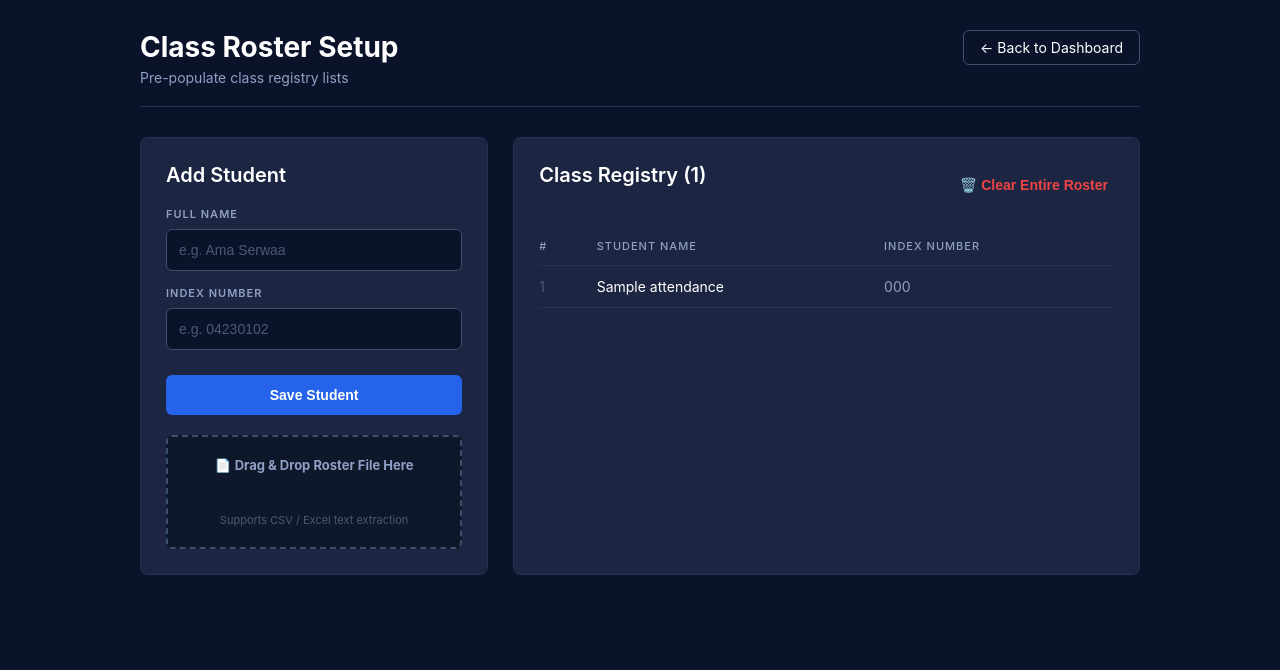
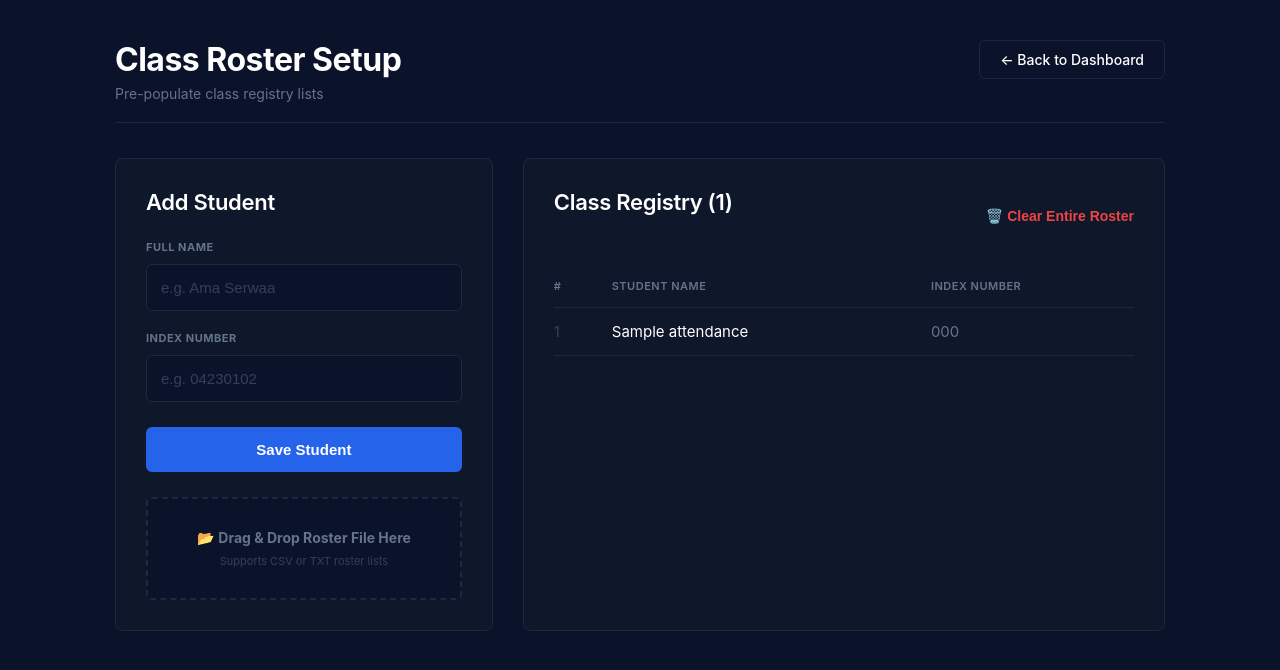
Before and after one commit to VhastyA/ktu-attendance-app, a Flask app: page /lecturer/dashboard in a window 1280 px wide. Shown: the top 670 px of the page. Run offline with Flask 3, Linux system fonts and the light colour scheme; the visitor is signed in with stand-in values (Sample User, id 1); tables that the repository leaves empty hold one stand-in row (values such as "Sample post").

Commit message:
Update view.html

```diff
--- a/templates/view.html
+++ b/templates/view.html
@@ -3,132 +3,136 @@
 <head>
     <meta charset="UTF-8">
     <meta name="viewport" content="width=device-width, initial-scale=1.0">
-    <title>Class Roster Setup - KTU</title>
+    <title>Class Roster Setup</title>
     <style>
         body {
             background-color: #0b132b;
             color: #ffffff;
             font-family: -apple-system, BlinkMacSystemFont, "Segoe UI", Roboto, Helvetica, Arial, sans-serif;
             margin: 0;
-            padding: 30px;
+            padding: 40px 30px;
         }
         .container {
-            max-width: 1000px;
+            max-width: 1050px;
             margin: 0 auto;
         }
         .header-section {
             display: flex;
             justify-content: space-between;
             align-items: flex-start;
-            border-bottom: 1px solid #223354;
+            border-bottom: 1px solid #1c2541;
             padding-bottom: 20px;
-            margin-bottom: 30px;
+            margin-bottom: 35px;
         }
         h1 {
             margin: 0;
-            font-size: 28px;
+            font-size: 32px;
             font-weight: 700;
+            letter-spacing: -0.5px;
         }
         .subtitle {
-            color: #8fa0c4;
-            margin: 5px 0 0 0;
+            color: #64748b;
+            margin: 6px 0 0 0;
             font-size: 14px;
         }
         .btn-back {
             background: transparent;
             color: #ffffff;
-            border: 1px solid #3a506b;
-            padding: 8px 16px;
+            border: 1px solid #1c2541;
+            padding: 10px 20px;
             border-radius: 6px;
             text-decoration: none;
             font-size: 14px;
-            cursor: pointer;
+            font-weight: 500;
+            transition: background 0.2s;
         }
         .btn-back:hover {
             background: #1c2541;
         }
         .main-layout {
             display: grid;
-            grid-template-columns: 1fr 1.8fr;
-            gap: 25px;
+            grid-template-columns: 1fr 1.7fr;
+            gap: 30px;
         }
         .card {
-            background-color: #1c2541;
-            border: 1px solid #223354;
+            background-color: #0f172a;
+            border: 1px solid #1e293b;
             border-radius: 8px;
-            padding: 25px;
+            padding: 30px;
         }
         .card h2 {
             margin-top: 0;
-            margin-bottom: 20px;
-            font-size: 20px;
+            margin-bottom: 25px;
+            font-size: 22px;
             font-weight: 600;
+            letter-spacing: -0.3px;
         }
         .form-group {
-            margin-bottom: 15px;
+            margin-bottom: 20px;
         }
         label {
             display: block;
             text-transform: uppercase;
             font-size: 11px;
-            letter-spacing: 1px;
-            color: #8fa0c4;
-            margin-bottom: 8px;
-            font-weight: 600;
+            letter-spacing: 0.5px;
+            color: #64748b;
+            margin-bottom: 10px;
+            font-weight: 700;
         }
         .input-control {
             width: 100%;
             background-color: #0b132b;
-            border: 1px solid #3a506b;
+            border: 1px solid #1e293b;
             border-radius: 6px;
-            padding: 12px;
+            padding: 14px;
             color: #ffffff;
-            font-size: 14px;
+            font-size: 15px;
             box-sizing: border-box;
         }
         .input-control::placeholder {
-            color: #485b75;
+            color: #334155;
         }
         .btn-submit {
             width: 100%;
             background-color: #2563eb;
             color: white;
             border: none;
-            padding: 12px;
+            padding: 14px;
             border-radius: 6px;
             font-weight: 600;
             cursor: pointer;
-            font-size: 14px;
-            margin-top: 10px;
+            font-size: 15px;
+            margin-top: 5px;
+            transition: background 0.2s;
         }
         .btn-submit:hover {
             background-color: #1d4ed8;
         }
-        /* Drag and Drop Styling */
+        /* Drag and Drop Zone Area */
         .drop-zone {
-            border: 2px dashed #3a506b;
+            border: 2px dashed #1e293b;
             border-radius: 6px;
-            padding: 20px;
+            padding: 30px 20px;
             text-align: center;
-            background-color: #0f172a;
+            background-color: #0b132b;
             cursor: pointer;
-            margin-top: 20px;
-            transition: border-color 0.2s;
+            margin-top: 25px;
+            transition: border-color 0.2s, background-color 0.2s;
         }
         .drop-zone:hover, .drop-zone.dragover {
             border-color: #2563eb;
-            background-color: #132247;
+            background-color: #0f172a;
         }
         .drop-zone p {
             margin: 0;
-            font-size: 13px;
-            color: #8fa0c4;
+            font-size: 14px;
+            color: #64748b;
         }
         .registry-header {
             display: flex;
             justify-content: space-between;
             align-items: center;
-            margin-bottom: 20px;
+            margin-bottom: 25px;
         }
         .btn-clear {
             background: transparent;
@@ -137,9 +141,10 @@
             cursor: pointer;
             font-weight: 600;
             font-size: 14px;
-            display: flex;
-            align-items: center;
-            gap: 5px;
+            padding: 0;
+        }
+        .btn-clear:hover {
+            text-decoration: underline;
         }
         table {
             width: 100%;
@@ -147,26 +152,26 @@
         }
         th, td {
             text-align: left;
-            padding: 12px 0;
-            border-bottom: 1px solid #223354;
+            padding: 14px 0;
+            border-bottom: 1px solid #1e293b;
+            font-size: 15px;
+        }
+        th {
+            color: #64748b;
+            font-weight: 600;
+            text-transform: uppercase;
+            font-size: 11px;
+            letter-spacing: 0.5px;
+        }
+        .empty-message {
+            color: #64748b;
+            padding: 40px 0;
+            text-align: center;
             font-size: 14px;
         }
-        th {
-            color: #8fa0c4;
-            font-weight: 500;
-            text-transform: uppercase;
-            font-size: 11px;
-            letter-spacing: 1px;
-        }
-        .empty-message {
-            color: #8fa0c4;
-            padding: 30px 0;
-            text-align: center;
-        }
-        /* Login Screen Overlay */
         .login-box {
-            max-width: 360px;
-            margin: 120px auto;
+            max-width: 380px;
+            margin: 140px auto;
             text-align: center;
         }
     </style>
@@ -175,8 +180,8 @@
 
     {% if show_login %}
     <div class="login-box card">
-        <h2 style="color: #ffffff; margin-bottom: 5px;">Lecturer Verification</h2>
-        <p style="color: #8fa0c4; font-size: 13px; margin-bottom: 25px;">Enter security credentials to manage the student roster registry.</p>
+        <h2 style="margin-bottom: 8px;">Lecturer Verification</h2>
+        <p style="color: #64748b; font-size: 13px; margin-bottom: 25px;">Enter credentials to manage the student roster registry session.</p>
 
         {% if error %}
             <p style="color: #ef4444; font-size: 13px; margin-bottom: 15px; font-weight: 600;">{{ error }}</p>
@@ -218,8 +223,8 @@
                 </form>
 
                 <div class="drop-zone" id="fileDropZone">
-                    <p>📄 <strong>Drag & Drop Roster File Here</strong></p>
-                    <p style="font-size: 11px; margin-top: 40px; color: #485b75;">Supports CSV / Excel text extraction</p>
+                    <p>📂 <strong>Drag & Drop Roster File Here</strong></p>
+                    <p style="font-size: 11px; margin-top: 8px; color: #334155;">Supports CSV or TXT roster lists</p>
                 </div>
                 <input type="file" id="fileInput" accept=".csv, .txt" style="display: none;">
             </div>
@@ -227,7 +232,7 @@
             <div class="card">
                 <div class="registry-header">
                     <h2>Class Registry ({{ students|length if students else 0 }})</h2>
-                    <form method="POST" action="/lecturer/clear" onsubmit="return confirm('Wipe entire data list?');">
+                    <form method="POST" action="/lecturer/clear" onsubmit="return confirm('Wipe entire registry data list clean?');">
                         <button type="submit" class="btn-clear">🗑️ Clear Entire Roster</button>
                     </form>
                 </div>
@@ -236,20 +241,20 @@
                     <thead>
                         <tr>
                             <th style="width: 10%;">#</th>
-                            <th style="width: 50%;">Student Name</th>
-                            <th style="width: 40%;">Index Number</th>
+                            <th style="width: 55%;">Student Name</th>
+                            <th style="width: 35%;">Index Number</th>
                         </tr>
                     </thead>
                     <tbody>
                         {% for student in students %}
                         <tr>
-                            <td style="color: #485b75;">{{ loop.index }}</td>
+                            <td style="color: #334155;">{{ loop.index }}</td>
                             <td>{{ student.name }}</td>
-                            <td style="color: #8fa0c4;">{{ student.index_number }}</td>
+                            <td style="color: #64748b;">{{ student.index_number }}</td>
                         </tr>
                         {% else %}
                         <tr>
-                            <td colspan="3" class="empty-message">Roster is empty. Register students or drop a file to enable form predictions.</td>
+                            <td colspan="3" class="empty-message">Roster is empty. Register students to enable form predictions.</td>
                         </tr>
                         {% endfor %}
                     </tbody>
@@ -290,8 +295,7 @@
         });
 
         function handleUploadedFile(file) {
-            alert("File '" + file.name + "' detected! Parsing registry list rows...");
-            // Here you can add your custom parsing fetch call to parse rows into your python database
+            alert("File '" + file.name + "' accepted. Ready for batch upload processing.");
         }
     </script>
     {% endif %}
```
